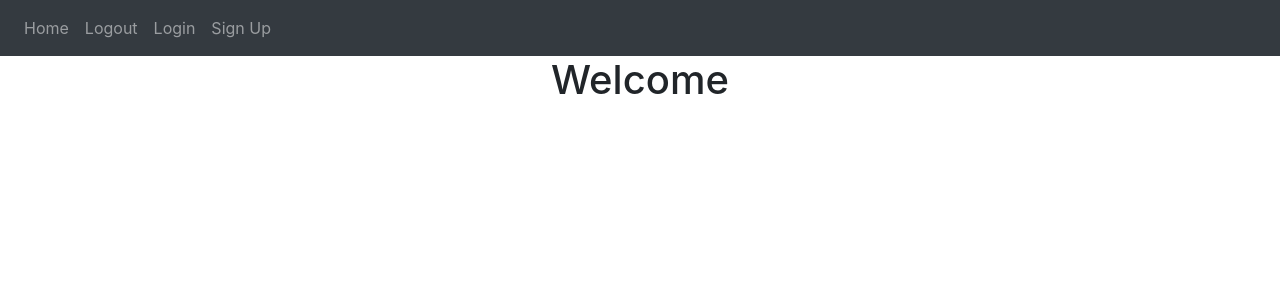
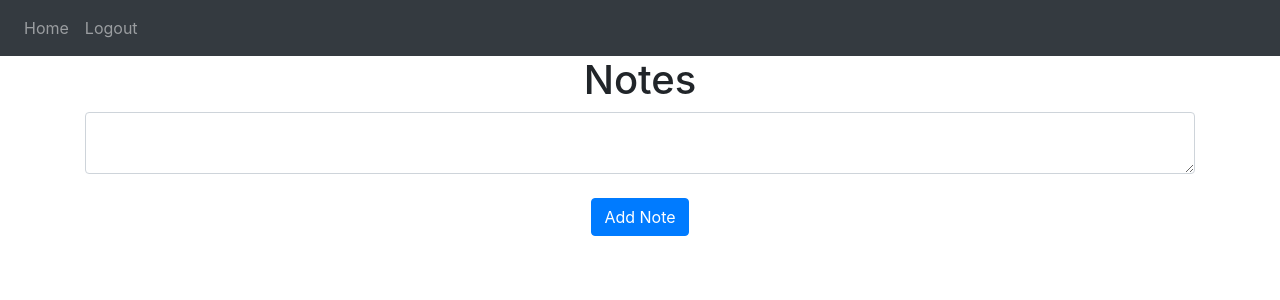
Before and after one commit to paczek224/housework-organiser, a Flask app: page / in a window 1280 px wide. Shown: the top 300 px of the page. Run offline with Flask 2, Linux system fonts and the light colour scheme; the visitor is signed in with stand-in values (Sample User, id 1); data comes from the database, SQL or seed files in the repository; data that the repository does not hold is empty; some libraries are stand-ins or nearby versions.

Commit message:
added adding and getting user notes

```diff
--- a/website/auth.py
+++ b/website/auth.py
@@ -25,7 +25,7 @@ def login():
                 flash('wrong password', category='error')
         else:
             flash('user does not exist', category='error')
-    return render_template("login.html")
+    return render_template("login.html",user=current_user)
 
 
 @login_required
@@ -64,6 +64,6 @@ def sing_up():
             flash(f'Account created email{new_user.email}, name {new_user.first_name}', category='success')
             login_user(user, remember=True)
 
-            return redirect(url_for("views.home"))
+            return redirect(url_for("views.home"), user=current_user)
 
     return render_template("sign_up.html")
--- a/website/templates/base.html
+++ b/website/templates/base.html
@@ -29,10 +29,13 @@
     </button>
     <div class="collapse navbar-collapse" id="navbar">
         <div class="navbar-nav">
+            {% if user.is_authenticated %}
             <a class="nav-item nav-link" id="home" href="/">Home</a>
             <a class="nav-item nav-link" id="logout" href="/logout">Logout</a>
+            {% else %}
             <a class="nav-item nav-link" id="login" href="/login">Login</a>
             <a class="nav-item nav-link" id="signUp" href="/sign-up">Sign Up</a>
+            {% endif %}
         </div>
     </div>
 </nav>
--- a/website/templates/home.html
+++ b/website/templates/home.html
@@ -1,4 +1,21 @@
 {% extends "base.html" %} {% block title %}Home{% endblock %} {% block content
 %}
-<h1 align="center">Welcome</h1>
+<h1 align="center">Notes</h1>
+<ul class="list-group list-group-flush" id="notes">
+  {% for note in user.notes %}
+  <li class="list-group-item">
+    {{ note.data }}
+    <button type="button" class="close" onClick="deleteNote({{ note.id }})">
+      <span aria-hidden="true">&times;</span>
+    </button>
+  </li>
+  {% endfor %}
+</ul>
+<form method="POST">
+  <textarea name="note" id="note" class="form-control"></textarea>
+  <br />
+  <div align="center">
+    <button type="submit" class="btn btn-primary">Add Note</button>
+  </div>
+</form>
 {% endblock %}
--- a/website/views.py
+++ b/website/views.py
@@ -1,10 +1,25 @@
-from flask import Blueprint, render_template
-from flask_login import  login_required, current_user
+from flask import Blueprint, render_template, request, flash
+from flask_login import login_required, current_user
+
+from . import db
+from website.models import Note
 
 views = Blueprint('views', __name__)
 
 
-@views.route('/')
+@views.route('/', methods=['POST', 'GET'])
 @login_required
 def home():
-    return render_template("home.html")
+    if request.method == 'POST':
+        note = request.form.get('note')
+
+        if (len(note) < 1):
+            flash('Note too short', category='error')
+        else:
+            new_note = Note(data=note, user_id=current_user.id)
+            db.session.add(new_note)
+            db.session.commit()
+
+            flash('Note added!', category='success')
+
+    return render_template("home.html", user=current_user)
```
Lines whose indentation alone changed are shown as unchanged.
